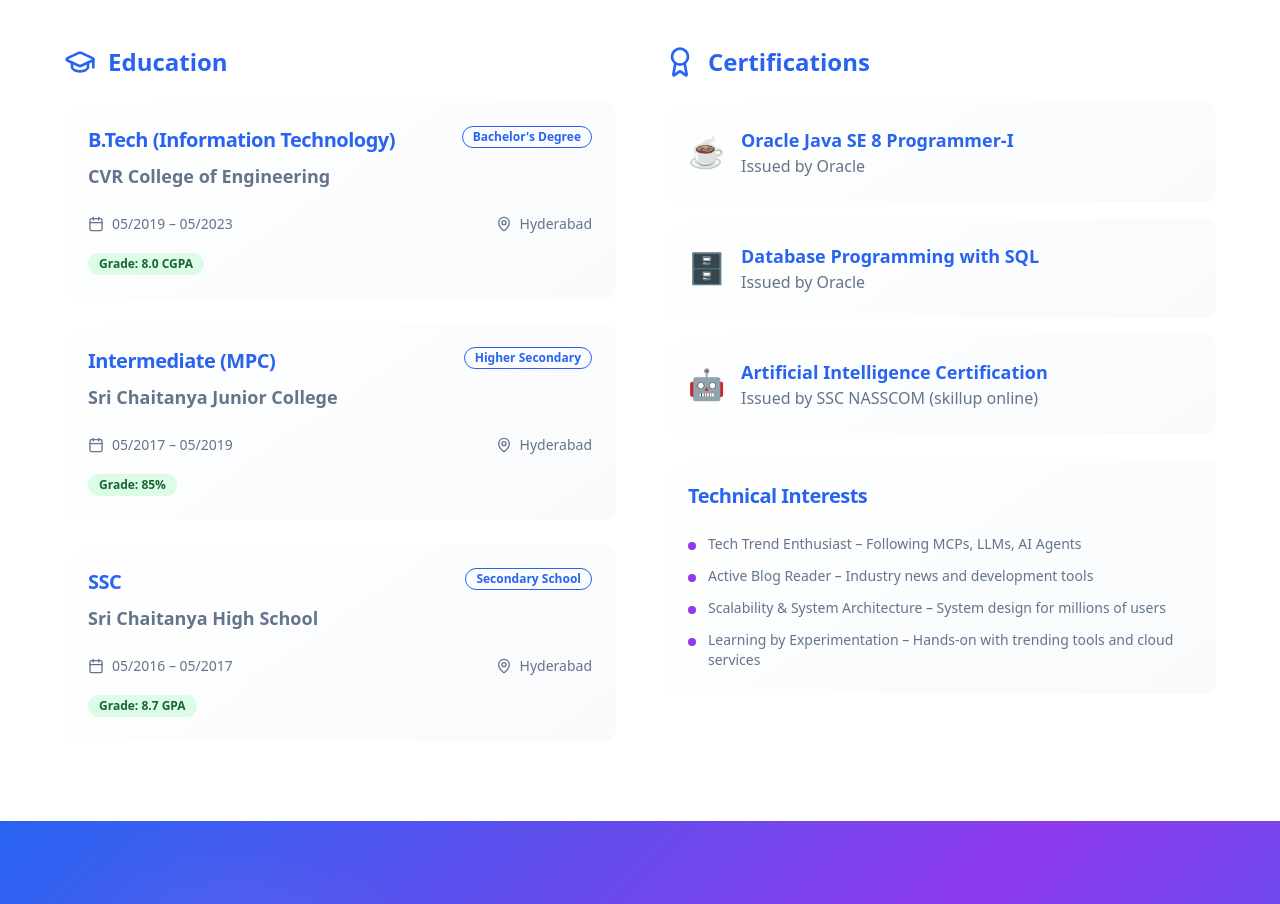
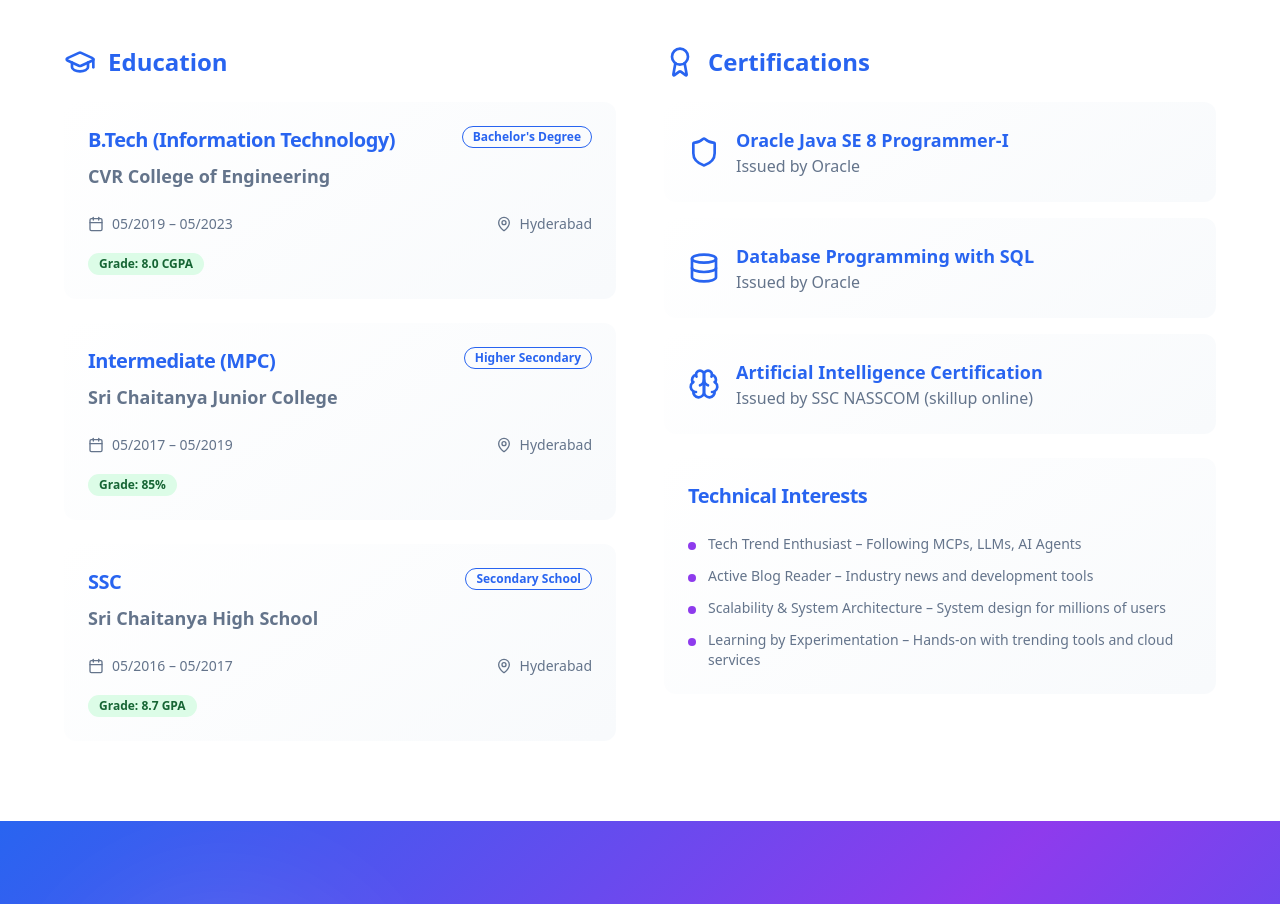
Before and after one commit to Rishwanth1323/rish-portfolio-spark, a React (Vite) app: page / in a window 1280 px wide. Shown: the part 4660-5564 px from the top of the page. Built offline with nearby package versions, Linux system fonts and the light colour scheme; the HTML template or start-up script is replaced by a standard one.

Commit message:
Change certification icon

```diff
--- a/src/components/EducationSection.tsx
+++ b/src/components/EducationSection.tsx
@@ -1,6 +1,6 @@
 import { Card, CardContent, CardHeader, CardTitle } from "@/components/ui/card";
 import { Badge } from "@/components/ui/badge";
-import { GraduationCap, Award, Calendar, MapPin } from "lucide-react";
+import { GraduationCap, Award, Calendar, MapPin, Shield, Database, Brain } from "lucide-react";
 
 const EducationSection = () => {
   const education = [
@@ -34,17 +34,17 @@ const EducationSection = () => {
     {
       title: "Oracle Java SE 8 Programmer-I",
       issuer: "Oracle",
-      icon: "☕"
+      icon: Shield
     },
     {
       title: "Database Programming with SQL",
       issuer: "Oracle",
-      icon: "🗄️"
+      icon: Database
     },
     {
       title: "Artificial Intelligence Certification",
       issuer: "SSC NASSCOM (skillup online)",
-      icon: "🤖"
+      icon: Brain
     }
   ];
 
@@ -121,7 +121,7 @@ const EducationSection = () => {
                 <Card key={index} className="shadow-card hover:shadow-hover transition-all duration-300 bg-gradient-card border-0">
                   <CardContent className="p-6">
                     <div className="flex items-center gap-4">
-                      <div className="text-3xl">{cert.icon}</div>
+                      <cert.icon className="w-8 h-8 text-primary" />
                       <div>
                         <h4 className="text-lg font-semibold text-primary">{cert.title}</h4>
                         <p className="text-muted-foreground">Issued by {cert.issuer}</p>
```
